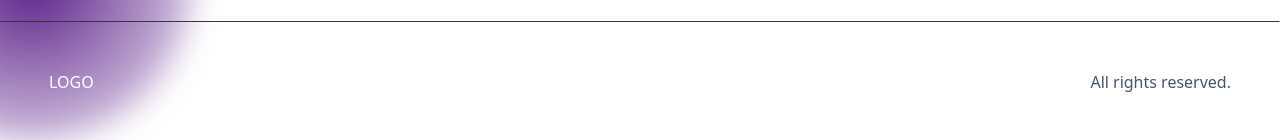
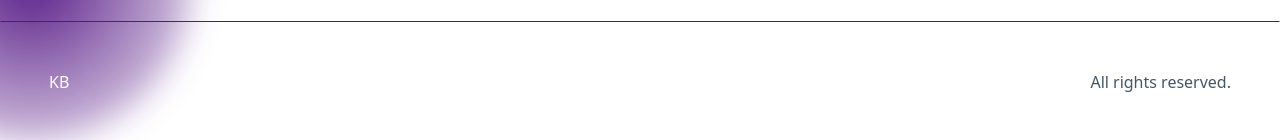
Before and after one commit to karthikb2701/Portfolio-Karthik, a Next.js app: page / in a window 1280 px wide. Shown: the part 5619-5759 px from the top of the page. Built offline with nearby package versions, Linux system fonts and the light colour scheme; what grapheme-splitter would draw is missing.

Commit message:
seven commit

```diff
--- a/src/app/components/Footer.jsx
+++ b/src/app/components/Footer.jsx
@@ -4,7 +4,7 @@ const Footer = () => {
   return (
     <footer className="footer border z-10 border-t-[#33353F] border-l-transparent border-r-transparent text-white">
       <div className="container p-12 flex justify-between">
-        <span>LOGO</span>
+        <span>KB</span>
         <p className="text-slate-600">All rights reserved.</p>
       </div>
     </footer>
```
Also changed, not shown: 1 other file (tests, documents, lock files or other folders).
